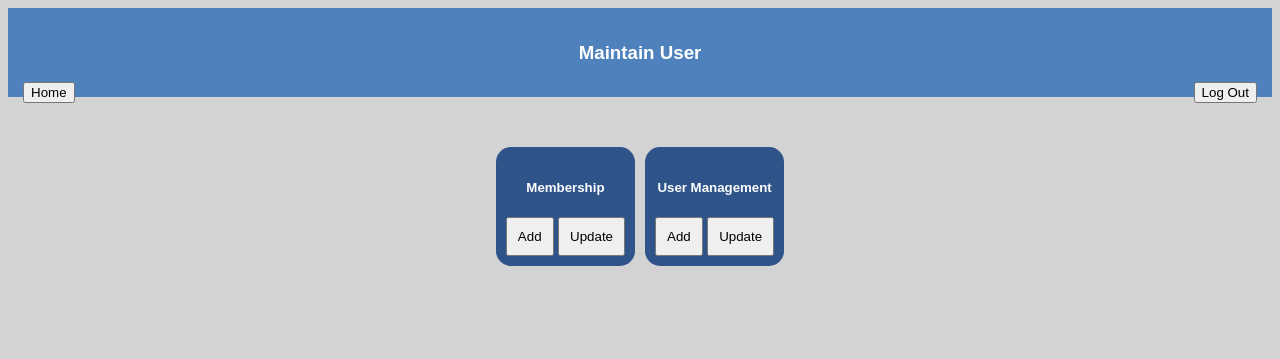
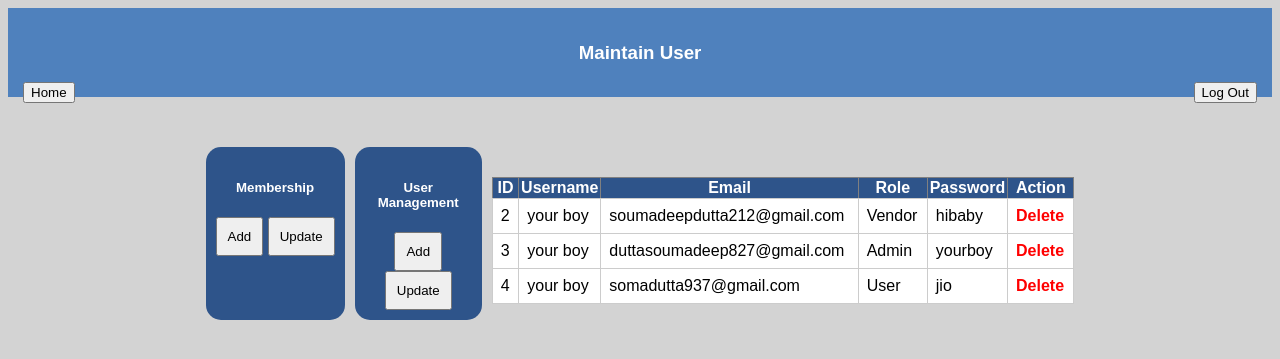
Before and after one commit to SoumadeepD03/README, a Flask app: page /maintain_user in a window 1280 px wide. Shown: the top 359 px of the page. Run offline with Flask 3, Linux system fonts and the light colour scheme; data comes from the database, SQL or seed files in the repository; both versions use the stored data as it was after the commit.

Commit message:
Add files via upload

```diff
--- a/EventProject/app.py
+++ b/EventProject/app.py
@@ -1,6 +1,39 @@
-from flask import Flask, render_template, request
+from flask import Flask, render_template, request,redirect,url_for
+import sqlite3
 
 app = Flask(__name__)
+def get_db_connection():
+    # This creates a file named 'database.db' in your folder automatically
+    conn = sqlite3.connect('database.db')
+    conn.row_factory = sqlite3.Row  # This lets us access data by column name
+    return conn
+
+def init_db():
+    conn = get_db_connection()
+    # 1. This creates the table if it's missing
+    conn.execute('CREATE TABLE IF NOT EXISTS users (id INTEGER PRIMARY KEY AUTOINCREMENT, username TEXT, email TEXT UNIQUE,password TEXT, role TEXT)')
+
+    # 2. This part checks if the table is empty
+    cursor = conn.cursor()
+    cursor.execute('SELECT COUNT(*) FROM users')
+    if cursor.fetchone()[0] == 0:
+        # 3. This inserts a 'Test User' so you can see if the database works!
+        conn.execute("INSERT INTO users (username, email, role) VALUES ('Axiom_Admin', 'admin@axiom.com', 'Manager')")
+
+    conn.commit()
+    conn.close()
+
+# MAKE SURE THIS LINE IS HERE to actually run the setup
+init_db()
+
+
+@app.route('/maintain_user')
+def maintain_user():
+    conn = get_db_connection()
+    # This gets everyone from your new 'users' table
+    users = conn.execute('SELECT * FROM users').fetchall()
+    conn.close()
+    return render_template('maintain_user.html', users=users)
 
 # This is the home page (Login)
 @app.route('/')
@@ -8,20 +41,64 @@ def index():
     return render_template('login.html')
 
 # This handles where to go after clicking "Login"
+# @app.route('/login_logic', methods=['POST'])
+# def login_logic():
+#     user_id = request.form.get('user_id').lower()
+#     # Logic based on your flow chart: Admin, Vendor, or User
+#     if user_id == 'admin':
+#         return render_template('admin_dashboard.html')
+#     elif user_id == 'vendor':
+#         return render_template('vendor_dashboard.html')
+#     else:
+#         return render_template('user_portal.html')
+
+# @app.route('/login_logic', methods=['POST'])
+# def login_logic():
+#     user_email = request.form.get('user_id').lower() # Taking email from form
+
+#     conn = get_db_connection()
+#     # Look for this email in your SQLite pantry
+#     user = conn.execute('SELECT * FROM users WHERE email = ?', (user_email,)).fetchone()
+#     conn.close()
+
+#     if user:
+#         # If found, open the dashboard
+#         return render_template('user_portal.html')
+#     else:
+#         # If not in database, stay on login or show error
+#         return "User not found in database. Please Sign Up."
+
 @app.route('/login_logic', methods=['POST'])
 def login_logic():
-    user_id = request.form.get('user_id').lower()
-    # Logic based on your flow chart: Admin, Vendor, or User
-    if user_id == 'admin':
-        return render_template('admin_dashboard.html')
-    elif user_id == 'vendor':
-        return render_template('vendor_dashboard.html')
+    # Grab the input from your login.html form
+    input_email = request.form.get('user_id').lower()
+    input_password = request.form.get('password') # Make sure name='password' is in your HTML
+
+    conn = get_db_connection()
+    # Search for a user where BOTH email and password match
+    user = conn.execute('SELECT * FROM users WHERE email = ? AND password = ?',
+                        (input_email, input_password)).fetchone()
+    conn.close()
+
+    if user:
+        # Check their role to decide which dashboard to show
+        if user['role'] == 'Admin':
+            return render_template('admin_dashboard.html')
+        elif user['role'] == 'Vendor':
+            return render_template('vendor_dashboard.html')
+        else:
+            return render_template('user_portal.html')
     else:
-        return render_template('user_portal.html')
+        return "Invalid Email or Password. Please try again."
+
 
 @app.route('/products')
 def products_page():
     return render_template('products.html')
+
+@app.route('/product_status')
+def products_status():
+    return render_template('product_status.html')
 
 @app.route('/cart')
 def cart_page():
@@ -36,9 +113,9 @@ def success():
     # This matches your "Success" popup (IMG_131011)
     return "<h1>THANK YOU!</h1><p>Order Placed Successfully.</p><button onclick=\"location.href='/'\">Home</button>"
 
-@app.route('/maintain_user')
-def maintain_user():
-    return render_template('maintain_user.html')
+# @app.route('/maintain_user')
+# def maintain_user():
+#     return render_template('maintain_user.html')
 
 @app.route('/maintain_vendor')
 def maintain_vendor():
@@ -65,6 +142,10 @@ def user_management():
 def add_mem():
     return render_template('add_membership.html')
 
+@app.route('/update_membership')
+def update_mem():
+    return render_template('update_membership.html')
+
 @app.route('/success')
 def order_success():
     return render_template('success.html')
@@ -77,5 +158,104 @@ def user_signup():
 def vendor_signup():
     return render_template('vendor_signup.html')
 
+
+@app.route('/request_item')
+def request_item():
+    return render_template('request_item.html')
+
+@app.route('/maintain_item')
+def maintain_item():
+    return render_template('maintain_item.html')
+
+# Route to show the Update page
+@app.route('/update_user')
+def update_user_page():
+    return render_template('update_user.html')
+
+# Route to process the update in the database
+@app.route('/update_logic', methods=['POST'])
+def update_logic():
+    user_id = request.form.get('u_id')
+    name = request.form.get('new_name')
+    email = request.form.get('new_email')
+    role = request.form.get('new_role')
+    password =request.form.get('u_password')
+
+    conn = get_db_connection()
+    # Using the SQL UPDATE command to change data for a specific ID
+    conn.execute('UPDATE users SET username = ?, email = ?, role = ?, password= ? WHERE id = ?',
+                 (name, email, role, password, user_id))
+    conn.commit()
+    conn.close()
+
+    return redirect('/maintain_user')
+
+# Route to show the Add User page
+@app.route('/add_user')
+def add_user_page():
+    return render_template('add_user.html')
+
+# Route to process the form and save to database
+@app.route('/save_user', methods=['POST'])
+def save_user():
+    # Grab data from the HTML form
+    username = request.form.get('u_name')
+    email = request.form.get('u_email')
+    role = request.form.get('u_role')
+    password =request.form.get('u_password')
+
+    # Connect to the database and INSERT the data
+    conn = get_db_connection()
+    conn.execute('INSERT INTO users (username, email, role, password) VALUES (?, ?, ?, ?)',
+                 (username, email, role, password))
+    conn.commit()
+    conn.close()
+
+    # Go back to the main table to see the new user
+    if role =='User':
+        return redirect('/user_portal')
+    else:
+        return redirect('/maintain_user')
+
+
+# Route to delete a user by their ID
+@app.route('/delete_user/<int:id>')
+def delete_user(id):
+    conn = get_db_connection()
+    # SQL command to remove the specific user
+    conn.execute('DELETE FROM users WHERE id = ?', (id,))
+    conn.commit()
+    conn.close()
+
+    # Send the admin back to the table to see it's gone
+    return redirect(url_for('maintain_user'))
+
+# Route to process the form and save to database
+# @app.route('/signup_user', methods=['POST'])
+# def signup_user():
+#     # Grab data from the HTML form
+#     username = request.form.get('u_name')
+#     email = request.form.get('u_email')
+#     role = request.form.get('u_role')
+#     password =request.form.get('u_password')
+
+#     # Connect to the database and INSERT the data
+#     conn = get_db_connection()
+#     conn.execute('INSERT INTO users (username, email, role, password) VALUES (?, ?, ?, ?)',
+#                  (username, email, role, password))
+#     conn.commit()
+#     conn.close()
+
+#     # Go back to the main table to see the new user
+#     return redirect('/user_signup')
+
+@app.route('/view_memberships')
+def view_memberships():
+    conn = get_db_connection()
+    # Fetch all rows from your membership table
+    memberships = conn.execute('SELECT * FROM memberships').fetchall()
+    conn.close()
+    # Send the data to your HTML file
+    return render_template('view_membership.html', memberships=memberships)
 if __name__ == '__main__':
      app.run(debug=True)
--- a/EventProject/templates/add_item.html
+++ b/EventProject/templates/add_item.html
@@ -1,6 +1,10 @@
 <body style="background-color: #d3d3d3; font-family: Arial; text-align: center;">
     <div style="background-color: #4f81bd; color: white; padding: 15px;">
         <h3>Add New Item - Vendor Portal</h3>
+                <button onclick="location.href='/product_status'">Product Status</button>
+                <button onclick="location.href='/request_item'">Request Item</button>
+                <button onclick="location.href='/vendor_status'">View Product</button>
+                <button onclick="location.href='/'">Log Out</button>
     </div>
     <div style="display: flex; justify-content: space-around; margin-top: 30px; padding: 20px;">
         <div style="background-color: #fff; padding: 20px; border: 1px solid #000; width: 40%;">
--- a/EventProject/templates/cart.html
+++ b/EventProject/templates/cart.html
@@ -1,6 +1,10 @@
 <body style="background-color: #d3d3d3; font-family: Arial; text-align: center;">
     <div style="background-color: #4f81bd; color: white; padding: 15px;">
         <h3>Shopping Cart</h3>
+        <button onclick="location.href='/product_status'">Product Status</button>
+                <button onclick="location.href='/request_item'">Request Item</button>
+                <button onclick="location.href='/vendor_status'">View Product</button>
+                <button onclick="location.href='/'">Log Out</button>
     </div>
     <table border="1" style="width: 80%; margin: 20px auto; background-color: white; border-collapse: collapse;">
         <tr style="background-color: #2e548a; color: white;">
--- a/EventProject/templates/login.html
+++ b/EventProject/templates/login.html
@@ -9,7 +9,7 @@
     <p>New User? <a href="/user_signup">Sign Up Here</a></p>
     <p>Are you a Vendor? <a href="/vendor_signup">Register Business</a></p>
         <form action="/login_logic" method="POST" style="background-color: #fff; color: black; padding: 20px; border: 1px solid #000;">
-            <p>User Id: <input type="text" name="user_id" required></p>
+            <p>User Id (email): <input type="text" name="user_id" required></p>
             <p>Password: <input type="password" name="password" required></p>
             <br>
             <button type="button" style="padding: 10px;">Cancel</button>
--- a/EventProject/templates/maintain_user.html
+++ b/EventProject/templates/maintain_user.html
@@ -8,14 +8,56 @@
         <div style="display: flex; gap: 10px;">
             <div style="background-color: #2e548a; color: white; padding: 10px; border-radius: 15px;">
             <h5>Membership</h5>
-            <button style="padding: 10px;">Add</button>
-            <button style="padding: 10px;">Update</button>
+            <button onclick="location.href='/add_membership'" style="padding: 10px;">Add</button>
+            <button onclick="location.href='/update_membership'" style="padding: 10px;">Update</button>
         </div>
         <div style="display: flex; gap: 10px;">
             <div style="background-color: #2e548a; color: white; padding: 10px; border-radius: 15px;">
             <h5>User Management</h5>
-            <button style="padding: 10px;">Add</button>
-            <button style="padding: 10px;">Update</button>
+            <button onclick="location.href='/add_user'" style="padding: 10px;">Add</button>
+            <button onclick="location.href='/update_user'" style="padding: 10px;">Update</button>
         </div>
+            <div style="margin-top: 30px; width: 90%; margin-left: auto; margin-right: auto;">
+        <!-- <table border="1" style="width: 100%; border-collapse: collapse; background-color: white; color: black;">
+            <tr style="background-color: #2e548a; color: white;">
+                <th style="padding: 10px;">ID</th>
+                <th style="padding: 10px;">Username</th>
+                <th style="padding: 10px;">Email</th>
+                <th style="padding: 10px;">Role</th>
+            </tr>
+
+            {% for user in users %}
+            <tr>
+                <td style="padding: 8px; border: 1px solid #ccc;">{{ user['id'] }}</td>
+                <td style="padding: 8px; border: 1px solid #ccc;">{{ user['username'] }}</td>
+                <td style="padding: 8px; border: 1px solid #ccc;">{{ user['email'] }}</td>
+                <td style="padding: 8px; border: 1px solid #ccc;">{{ user['role'] }}</td>
+            </tr>
+            {% endfor %}
+        </table> -->
+        <table border="1" style="width: 100%; border-collapse: collapse; background-color: white; color: black;">
+    <tr style="background-color: #2e548a; color: white;">
+        <th>ID</th>
+        <th>Username</th>
+        <th>Email</th>
+        <th>Role</th>
+        <th>Password</th>
+        <th>Action</th> </tr>
+    {% for user in users %}
+    <tr>
+        <td style="padding: 8px; border: 1px solid #ccc;">{{ user['id'] }}</td>
+        <td style="padding: 8px; border: 1px solid #ccc;">{{ user['username'] }}</td>
+        <td style="padding: 8px; border: 1px solid #ccc;">{{ user['email'] }}</td>
+        <td style="padding: 8px; border: 1px solid #ccc;">{{ user['role'] }}</td>
+        <td style="padding: 8px; border: 1px solid #ccc;">{{ user['password'] }}</td>
+        <td style="padding: 8px; border: 1px solid #ccc;">
+            <a href="/delete_user/{{ user['id'] }}"
+               onclick="return confirm('Are you sure you want to delete this user?')"
+               style="color: red; text-decoration: none; font-weight: bold;">Delete</a>
+        </td>
+    </tr>
+    {% endfor %}
+</table>
+    </div>
     </div>
 </body>
--- a/EventProject/templates/vendor_dashboard.html
+++ b/EventProject/templates/vendor_dashboard.html
@@ -2,10 +2,9 @@
     <div style="background-color: #d3d3d3; color: black; padding: 10px; width: 60%; margin: 50px auto;">
         <h3>Welcome Vendor</h3>
         <hr>
-        <button onclick="location.href='/'">Your Item</button>
-        <button onclick="location.href='/'">Add New Item</button>
+        <button onclick="location.href='/maintain_item'">Your Item</button>
+        <button onclick="location.href='/add_item'">Add New Item</button>
         <button onclick="location.href='/'">Transaction</button>
         <button onclick="location.href='/'">LogOut</button>
-        <button onclick="location.href='/vendor_status'">Product Status</button>
     </div>
 </body>
```
Also changed, not shown: EventProject/templates/add_user.html (added, +23 -0 lines), EventProject/templates/maintain_guest.html (added, +21 -0 lines), EventProject/templates/maintain_item.html (added, +21 -0 lines), EventProject/templates/product_status.html (added, +41 -0 lines), EventProject/templates/request_item.html (added, +18 -0 lines), EventProject/templates/update_membership.html (added, +19 -0 lines), EventProject/templates/update_user.html (added, +25 -0 lines), EventProject/templates/user_orderstatus.html (added, +27 -0 lines), EventProject/templates/user_portal.html (+4 -4 lines), EventProject/templates/user_signup.html (+8 -5 lines), EventProject/templates/view_membership.html (added, +21 -0 lines), EventProject/database.db (added).
